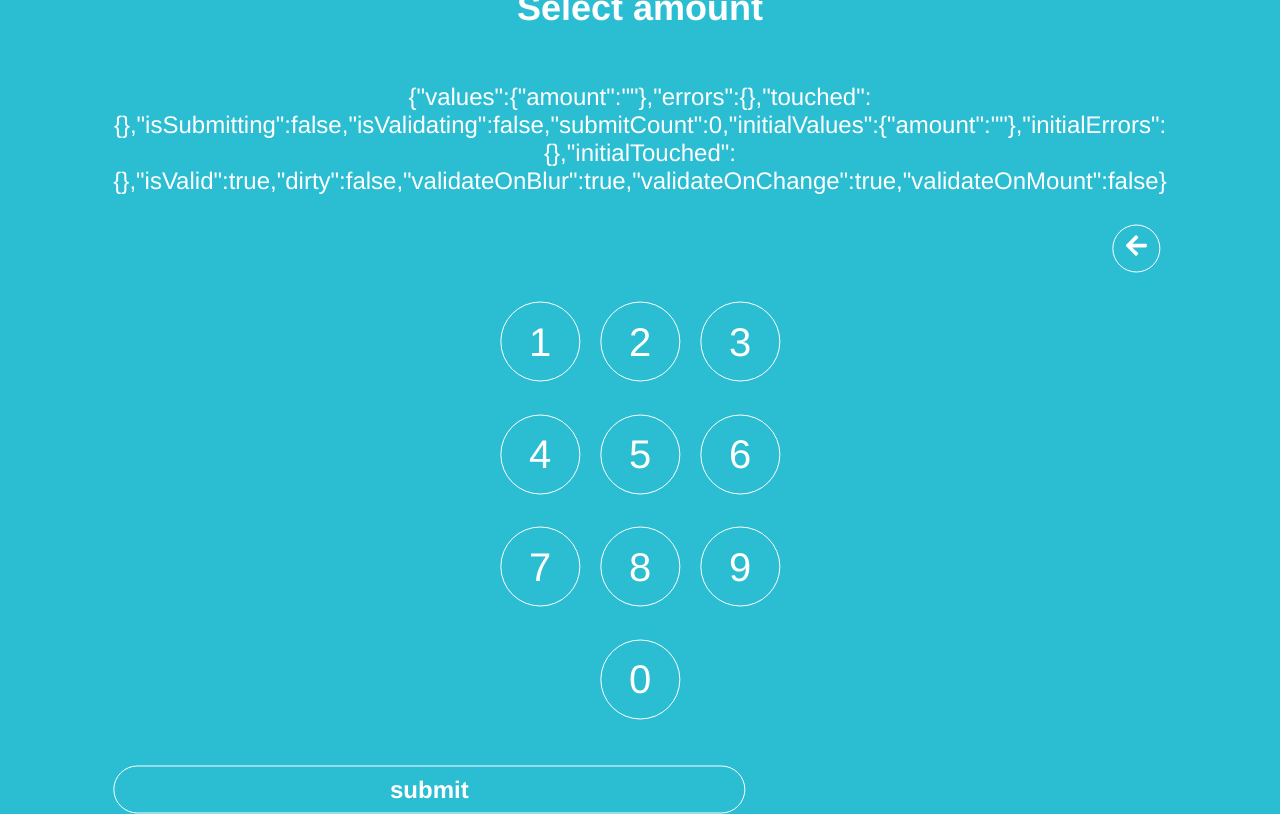
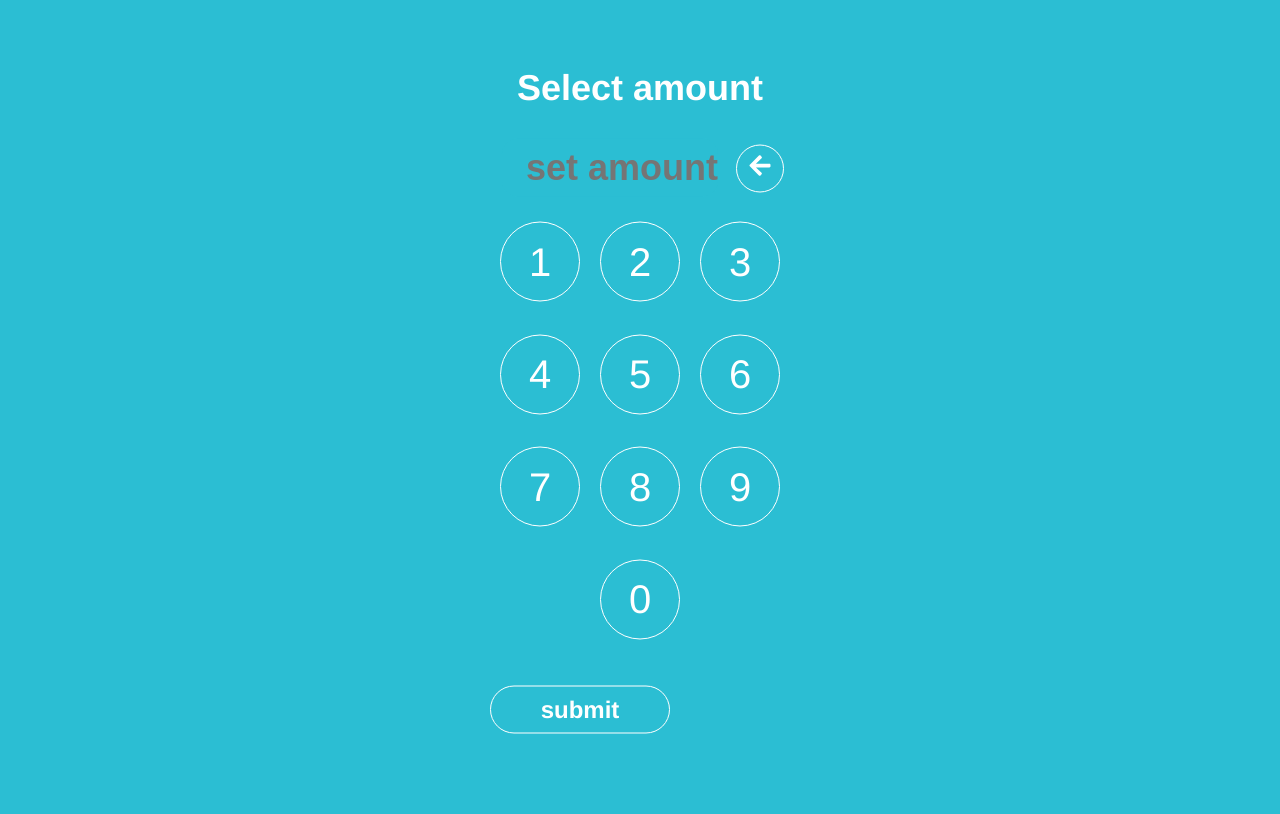
Before and after one commit to marioxcolomar/atm-withdrawal, a React (Create React App) app: page / in a window 1280 px wide. Built offline with nearby package versions, Linux system fonts and the light colour scheme.

Commit message:
Add onClick to numpad buttons

```diff
--- a/src/components/withdrawal/index.tsx
+++ b/src/components/withdrawal/index.tsx
@@ -8,39 +8,39 @@ const Withdrawal: React.FC = () => {
 	return (
 		<Formik
 			initialValues={{ amount: '' }}
-			validate={values => {
-				const errors = { amount: '' };
-
-				if (!values.amount) {
-					errors.amount = 'Required';
-				}
-				return errors;
-			}}
 			onSubmit={(values, { setSubmitting }) => {
 				setTimeout(() => {
 					alert(JSON.stringify(values, null, 1));
 					setSubmitting(false);
-				}, 400);
+				}, 500);
 			}}
 		>
 			{props => (
-				<Form className='amount-form'>
+				<Form className='amount-form' onSubmit={props.handleSubmit}>
 					<h2>Select amount</h2>
-					<p>{JSON.stringify(props)}</p>
-					<Field type='number' name='amount' className='amount' />
-					<button className='clear-one'>
+					{/* <p>{JSON.stringify(props)}</p> */}
+					<Field
+						type='number'
+						name='amount'
+						className='amount'
+						placeholder='set amount'
+						onChange={props.handleChange}
+					/>
+					<button type='button' className='clear-one'>
 						<FaArrowLeft />
 					</button>
 					<div className='numpad'>
 						{numbers.map((n, i) => (
-							<NumPadBtn key={i} dataNumber={n.num} />
+							<NumPadBtn
+								onClick={() => (props.values.amount += n.num)}
+								key={i}
+								dataNumber={n.num}
+							/>
 						))}
 					</div>
-					<button
-						className='submit-btn'
-						type='submit'
-						disabled={props.isSubmitting}
-					>
+					{/* {props.errors.amount && <div id='errors'>{props.errors.amount}</div>} */}
+
+					<button className='submit-btn' type='submit'>
 						submit
 					</button>
 				</Form>
@@ -51,10 +51,16 @@ const Withdrawal: React.FC = () => {
 
 interface INumPadBtn {
 	dataNumber: number;
+	onClick: () => void;
 }
 
-const NumPadBtn: React.FC<INumPadBtn> = ({ dataNumber }) => (
-	<button className='number' data-number={dataNumber}>
+const NumPadBtn: React.FC<INumPadBtn> = ({ dataNumber, onClick }) => (
+	<button
+		type='button'
+		className={dataNumber ? `number-${dataNumber}` : 'zero'}
+		data-number={dataNumber}
+		onClick={onClick}
+	>
 		{dataNumber}
 	</button>
 );
```
